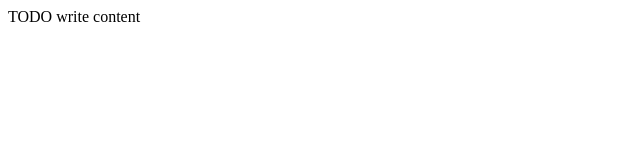
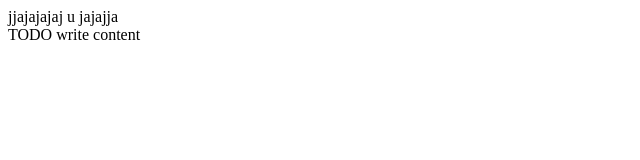
Before and after one commit to rick1992/engelsweb, a plain HTML site: page WebApplication1/web/index.html in a window 1280 px wide. Shown: the whole page, without its empty margins (0-640 px from the left). Drawn offline with Linux system fonts and the light colour scheme.

Commit message:
Update index.html
probando

```diff
--- a/WebApplication1/web/index.html
+++ b/WebApplication1/web/index.html
@@ -9,6 +9,7 @@ and open the template in the editor.
         <title>TODO supply a title</title>
         <meta charset="UTF-8">
         <meta name="viewport" content="width=device-width, initial-scale=1.0">
+        jjajajajaj u jajajja
     </head>
     <body>
         <div>TODO write content</div>
```
